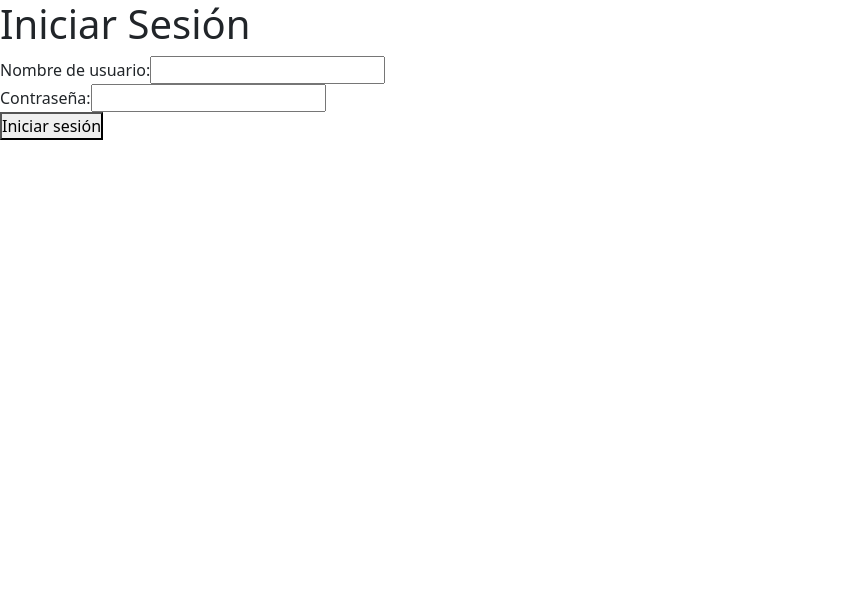
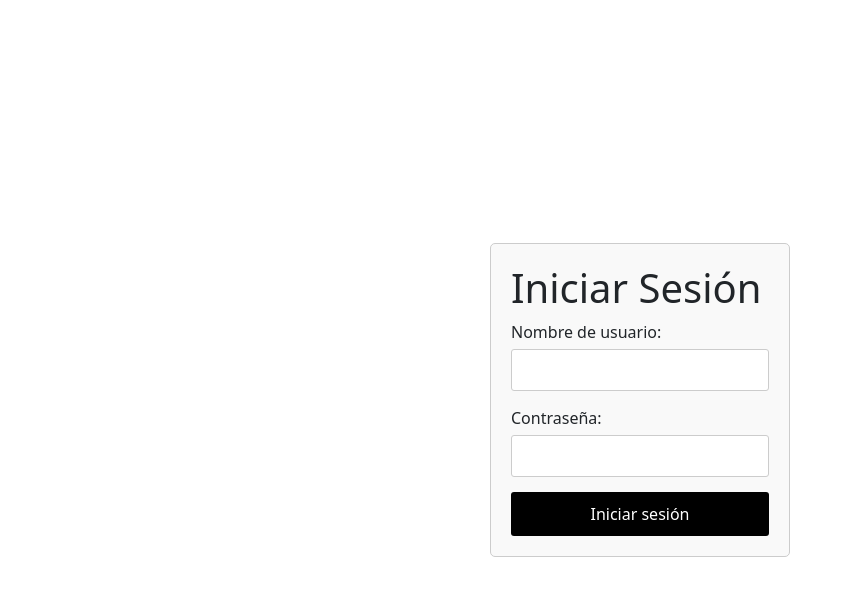
Before and after one commit to Nick4508/INF225-2024-1-PAR201-GRUPO-23, a React (Create React App) app in the folder client/: page / in a window 1280 px wide. Shown: the top 596 px of the page, without its empty margins (0-853 px from the left). Built offline with nearby package versions, Linux system fonts and the light colour scheme.

Commit message:
css changes

```diff
--- a/client/src/App.js
+++ b/client/src/App.js
@@ -134,7 +134,6 @@ function App() {
 		</div>
 	):(
 		<div>
-          <h1>Iniciar Sesión</h1>
           <LoginForm onLogin={handleLogin} />
 		</div>
 	)
--- a/client/src/components/LoginForm.js
+++ b/client/src/components/LoginForm.js
@@ -1,5 +1,5 @@
 import React, { useState } from 'react';
-
+import './loginForm.css'
 function LoginForm({ onLogin }) {
   const [username, setUsername] = useState('');
   const [password, setPassword] = useState('');
@@ -30,17 +30,30 @@ function LoginForm({ onLogin }) {
   };
 
   return (
-    <form onSubmit={handleSubmit}>
-      <div>
-        <label>Nombre de usuario:</label>
-        <input type="text" value={username} onChange={(e) => setUsername(e.target.value)} />
-      </div>
-      <div>
-        <label>Contraseña:</label>
-        <input type="password" value={password} onChange={(e) => setPassword(e.target.value)} />
-      </div>
-      <button type="submit">Iniciar sesión</button>
-    </form>
+    <div className="form-container">
+      <form onSubmit={handleSubmit} className="login-form">
+        <h1>Iniciar Sesión</h1>
+        <div className="form-group">
+          <label htmlFor="username">Nombre de usuario:</label>
+          <input
+            type="text"
+            id="username"
+            value={username}
+            onChange={(e) => setUsername(e.target.value)}
+          />
+        </div>
+        <div className="form-group">
+          <label htmlFor="password">Contraseña:</label>
+          <input
+            type="password"
+            id="password"
+            value={password}
+            onChange={(e) => setPassword(e.target.value)}
+          />
+        </div>
+        <button type="submit">Iniciar sesión</button>
+      </form>
+    </div>
   );
 }
 
--- /dev/null
+++ b/client/src/components/loginForm.css
@@ -0,0 +1,46 @@
+.form-container {
+    display: flex;
+    justify-content: center;
+    align-items: center;
+    height: 100vh;
+  }
+
+  .login-form {
+    width: 300px;
+    padding: 20px;
+    border: 1px solid #ccc;
+    border-radius: 5px;
+    background-color: #f9f9f9;
+  }
+
+  .form-group {
+    margin-bottom: 15px;
+  }
+
+  label {
+    display: block;
+    margin-bottom: 5px;
+  }
+
+  input {
+    width: 100%;
+    padding: 8px;
+    font-size: 16px;
+    border-radius: 3px;
+    border: 1px solid #ccc;
+  }
+
+  button {
+    width: 100%;
+    padding: 10px;
+    font-size: 16px;
+    background-color: black;
+    color: white;
+    border: none;
+    border-radius: 3px;
+    cursor: pointer;
+  }
+
+  button:hover {
+    background-color: purple;
+  }
```
